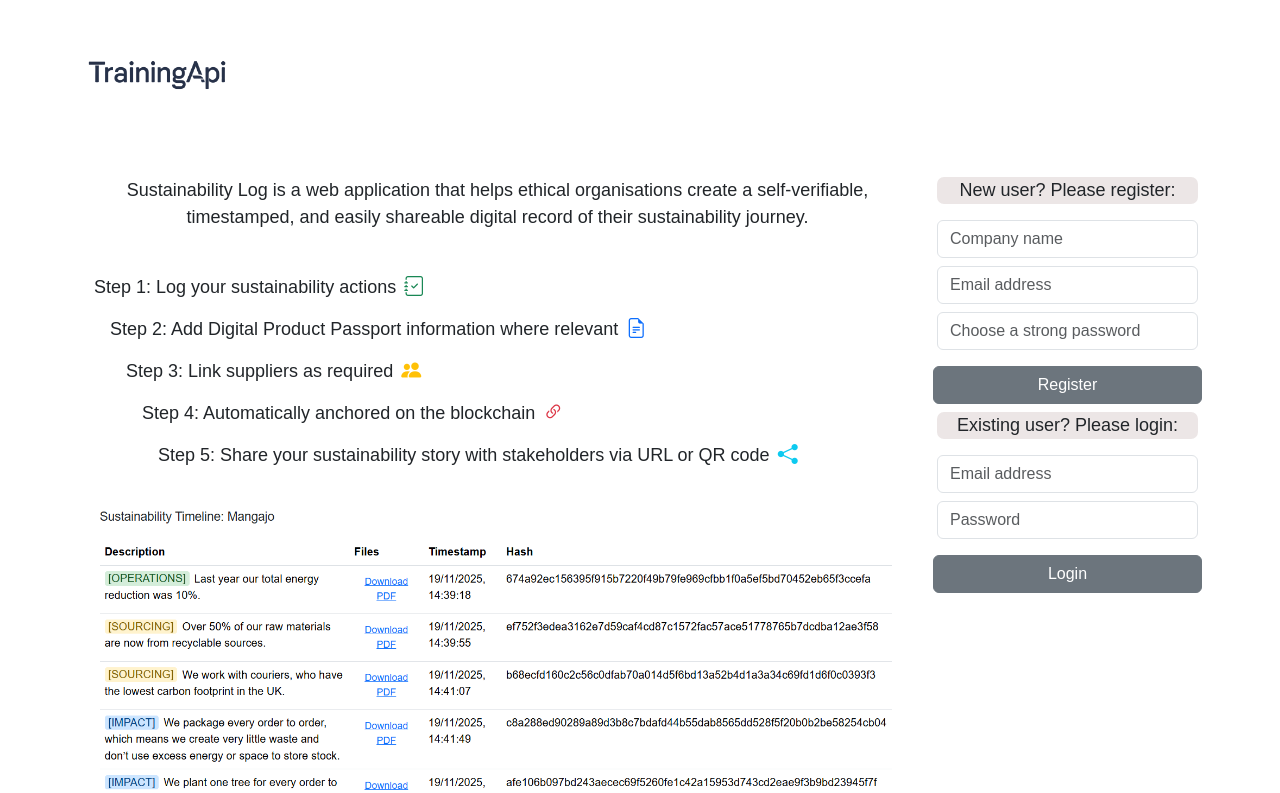
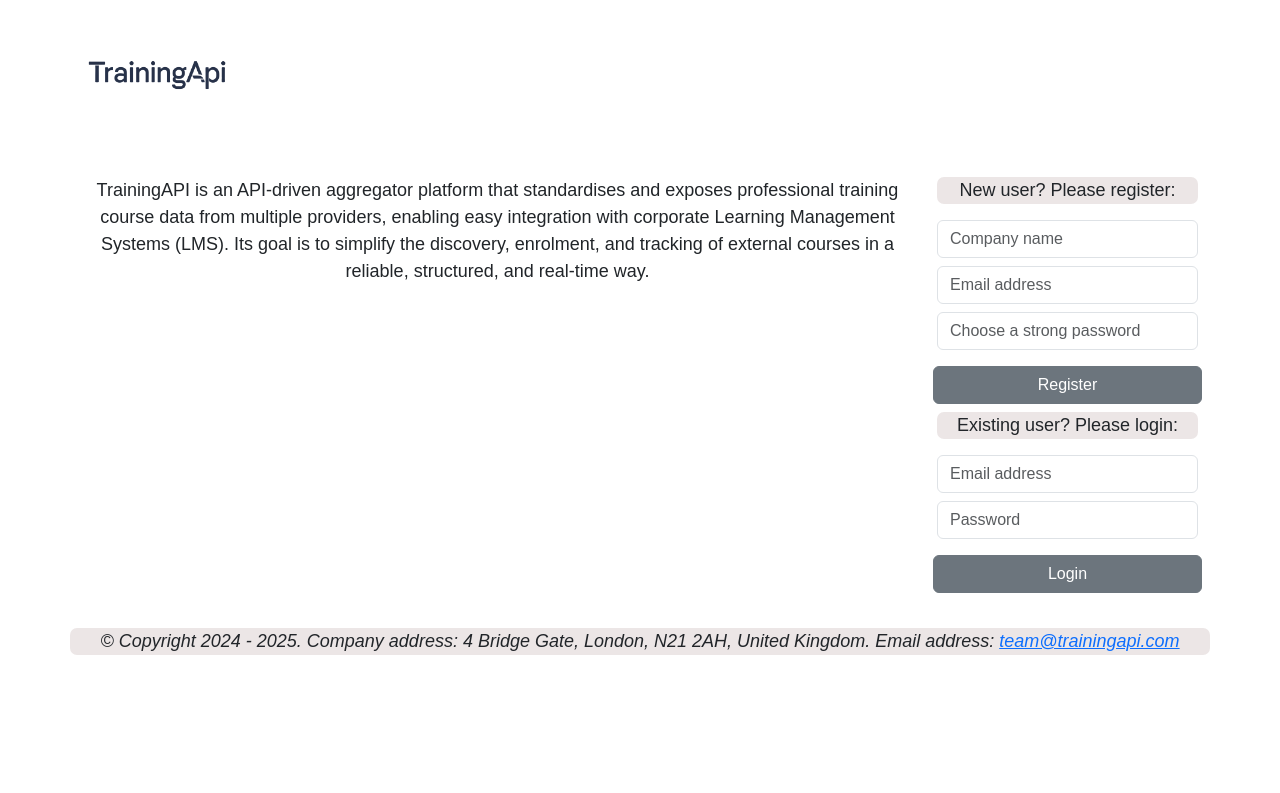
Before and after one commit to Alec-Hajinoff/TrainingAPI, a React (Create React App) app in the folder React/: page / in a window 1280 px wide. Shown: the top 793 px of the page. Built offline with nearby package versions, Linux system fonts and the light colour scheme.

Commit message:
4.12.25, 6.25

```diff
--- a/React/src/Footer.js
+++ b/React/src/Footer.js
@@ -11,8 +11,8 @@ function Footer() {
           <em>
             &copy; Copyright 2024 - {currentYear}. Company address: 4 Bridge
             Gate, London, N21 2AH, United Kingdom. Email address:<span> </span>
-            <a href="mailto:team@sustainabilitylog.com">
-              team@sustainabilitylog.com
+            <a href="mailto:team@trainingapi.com">
+              team@trainingapi.com
             </a>
           </em>
         </p>
--- a/React/src/Main.js
+++ b/React/src/Main.js
@@ -8,48 +8,13 @@ function Main() {
       <div className="row mb-4">
         <div className="col-12">
           <p>
-            Sustainability Log is a web application that helps ethical
-            organisations create a self-verifiable, timestamped, and easily
-            shareable digital record of their sustainability journey.
+            TrainingAPI is an API-driven aggregator platform that standardises
+            and exposes professional training course data from multiple
+            providers, enabling easy integration with corporate Learning
+            Management Systems (LMS). Its goal is to simplify the discovery,
+            enrolment, and tracking of external courses in a reliable,
+            structured, and real-time way.
           </p>
-        </div>
-      </div>
-
-      <div className="row mb-4">
-        <div className="col-12 text-start">
-          <ul className="list-unstyled ps-0 mb-0">
-            <li className="step step-1">
-              Step 1: Log your sustainability actions
-              <i className="bi bi-journal-check text-success fs-5 ms-2"></i>
-            </li>
-            <li className="step step-2">
-              Step 2: Add Digital Product Passport information where relevant
-              <i className="bi bi-file-earmark-text text-primary fs-5 ms-2"></i>
-            </li>
-            <li className="step step-3">
-              Step 3: Link suppliers as required
-              <i className="bi bi-people-fill text-warning fs-5 ms-2"></i>
-            </li>
-            <li className="step step-4">
-              Step 4: Automatically anchored on the blockchain
-              <i className="bi bi-link-45deg text-danger fs-5 ms-2"></i>
-            </li>
-            <li className="step step-5">
-              Step 5: Share your sustainability story with stakeholders via URL
-              or QR code
-              <i className="bi bi-share-fill text-info fs-5 ms-2"></i>
-            </li>
-          </ul>
-        </div>
-      </div>
-
-      <div className="row mb-4">
-        <div className="col-12">
-          <img
-            src="/TimelineSample.png"
-            className="img-fluid w-100"
-            alt="Sustainability timeline"
-          />
         </div>
       </div>
     </div>
--- a/React/src/RegisteredPage.js
+++ b/React/src/RegisteredPage.js
@@ -11,7 +11,7 @@ function RegisteredPage() {
             Thank you for registering! Please log in using your credentials.
           </p>
         </div>
-        <div className="col-12 col-md-4">
+        <div className="col-12 col-md-3">
           <p className="footer">Registered user login:</p>
           <UserLogin />
         </div>
```
Also changed, not shown: React/public/TimelineSample.png (deleted), 1 other file (tests, documents, lock files or other folders).
